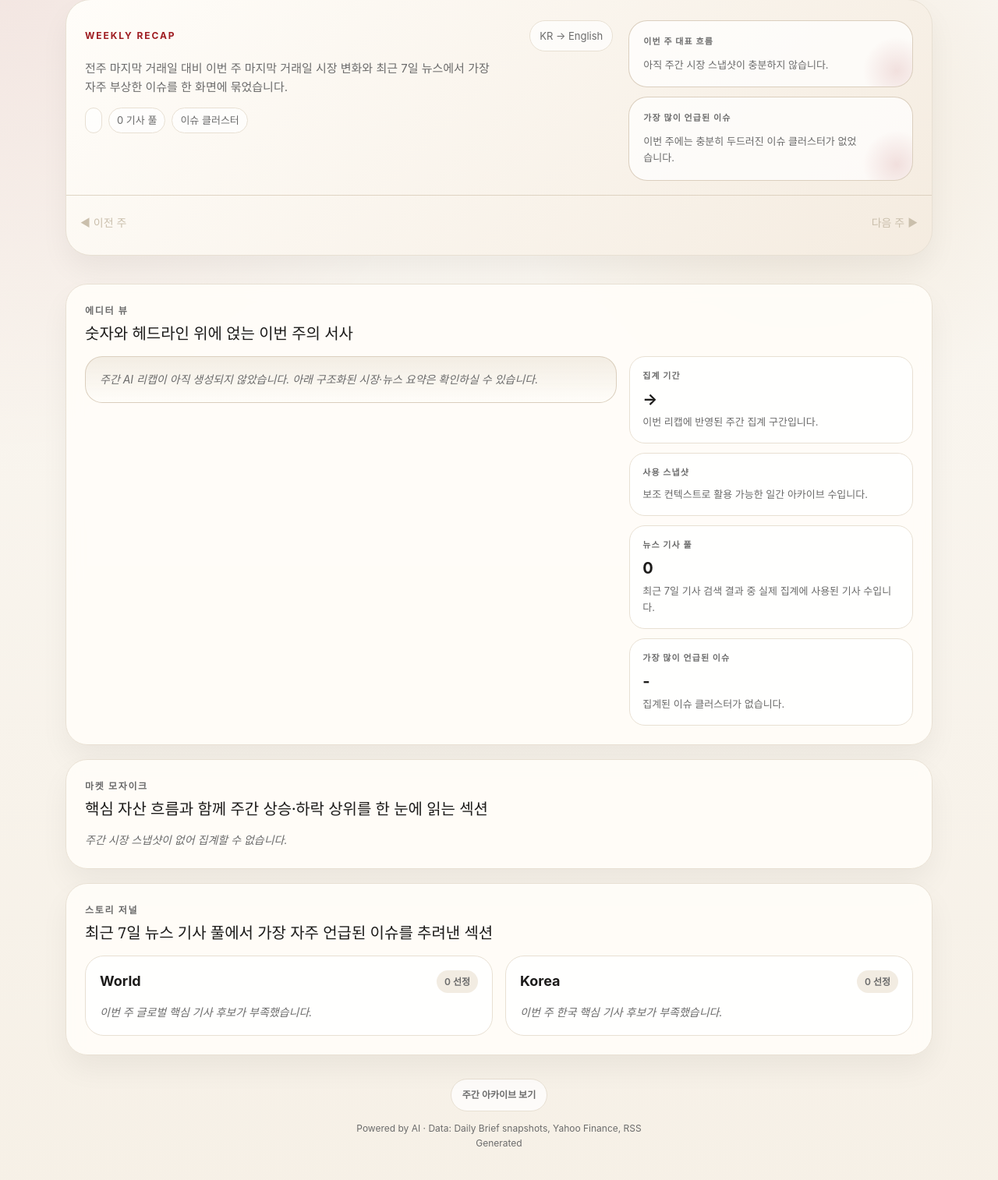
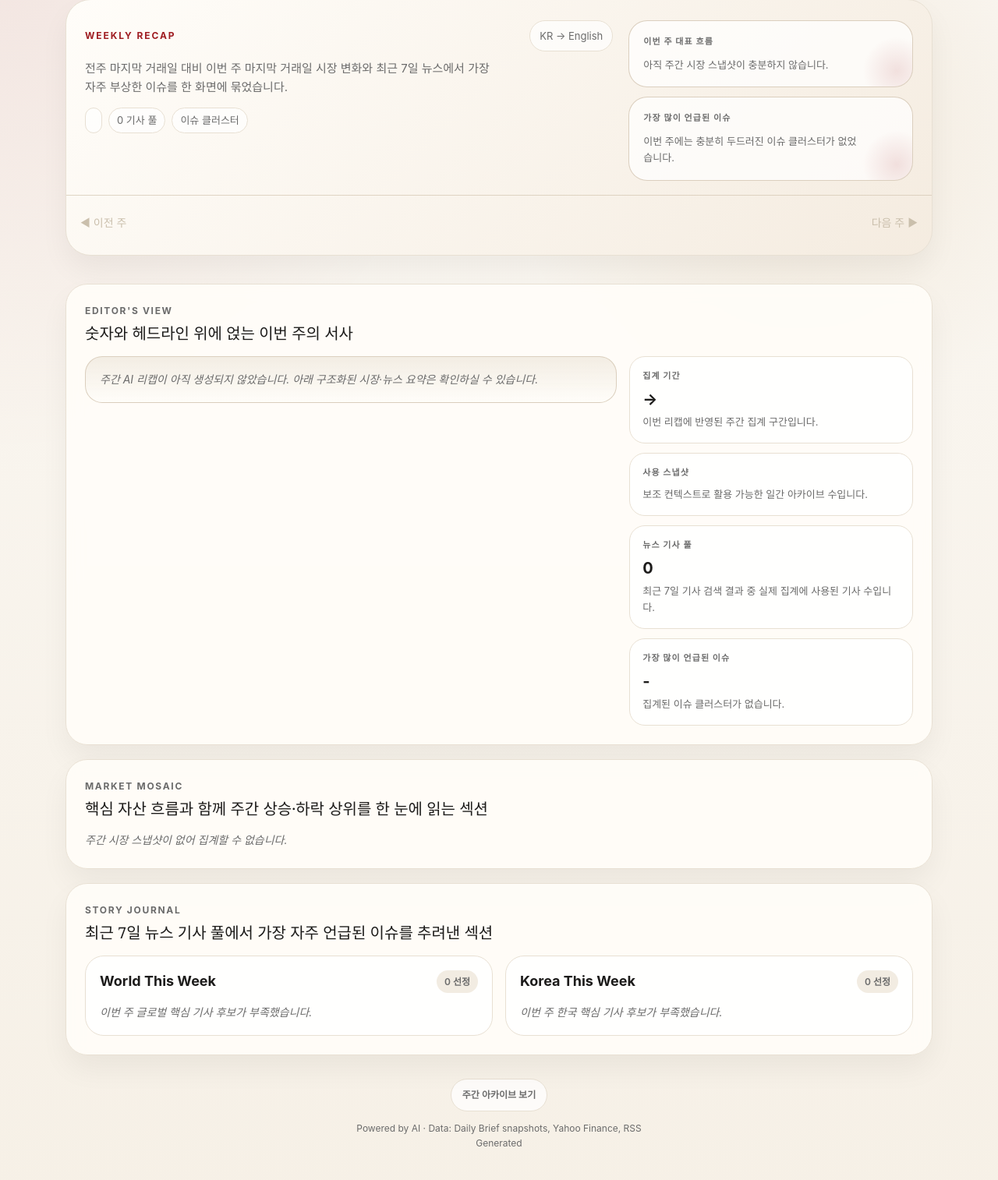
Before and after one commit to kipeum86/daily-brief, a Python web app: template templates/dashboard/weekly.html in a window 1280 px wide. Shown: the part 29-1543 px from the top of the page at 78% size. Run offline with Jinja, Linux system fonts and the light colour scheme; the template is opened without the code that fills it, so the values that code supplies are empty; some web fonts are replaced.

Commit message:
Use English weekly section headers

```diff
--- a/templates/dashboard/weekly.html
+++ b/templates/dashboard/weekly.html
@@ -649,7 +649,7 @@
 
     <section class="section">
       <div class="section-heading">
-        <h2 class="section-title">{{ "Editor's View" if lang == 'en' else "에디터 뷰" }}</h2>
+        <h2 class="section-title">Editor's View</h2>
         <p class="section-lead">{{ 'A narrative layer for the numbers and headlines' if lang == 'en' else '숫자와 헤드라인 위에 얹는 이번 주의 서사' }}</p>
       </div>
 
@@ -700,7 +700,7 @@
 
     <section class="section">
       <div class="section-heading">
-        <h2 class="section-title">{{ 'Market Mosaic' if lang == 'en' else '마켓 모자이크' }}</h2>
+        <h2 class="section-title">Market Mosaic</h2>
         <p class="section-lead">{{ "Core assets in motion, with the week's strongest and weakest stretches alongside them" if lang == 'en' else '핵심 자산 흐름과 함께 주간 상승·하락 상위를 한 눈에 읽는 섹션' }}</p>
       </div>
 
@@ -775,14 +775,14 @@
 
     <section class="section">
       <div class="section-heading">
-        <h2 class="section-title">{{ 'Story Journal' if lang == 'en' else '스토리 저널' }}</h2>
+        <h2 class="section-title">Story Journal</h2>
         <p class="section-lead">{{ 'The most discussed issues surfaced from the recent 7-day news pool' if lang == 'en' else '최근 7일 뉴스 기사 풀에서 가장 자주 언급된 이슈를 추려낸 섹션' }}</p>
       </div>
 
       <div class="journal-shell">
         <div class="journal-column">
           <div class="column-top">
-            <div class="column-title">World</div>
+            <div class="column-title">World This Week</div>
             <div class="column-count">{{ world_news|length }} {{ 'selected' if lang == 'en' else '선정' }}</div>
           </div>
           {% if world_news %}
@@ -836,7 +836,7 @@
 
         <div class="journal-column">
           <div class="column-top">
-            <div class="column-title">Korea</div>
+            <div class="column-title">Korea This Week</div>
             <div class="column-count">{{ korea_news|length }} {{ 'selected' if lang == 'en' else '선정' }}</div>
           </div>
           {% if korea_news %}
@@ -890,6 +890,15 @@
       </div>
     </section>
 
+    {% if week_ahead %}
+    <section class="section">
+      <div class="section-heading">
+        <h2 class="section-title">Week Ahead</h2>
+      </div>
+      <div class="section-body">{{ week_ahead | safe }}</div>
+    </section>
+    {% endif %}
+
     <footer class="footer">
       <a class="footer-link" href="{{ archive_index_url }}">{{ 'Browse Weekly Archive' if lang == 'en' else '주간 아카이브 보기' }}</a>
       <div>Powered by AI · Data: Daily Brief snapshots, Yahoo Finance, RSS</div>
```
